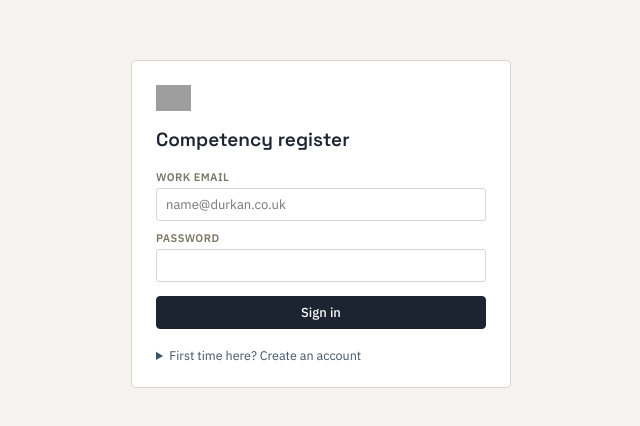
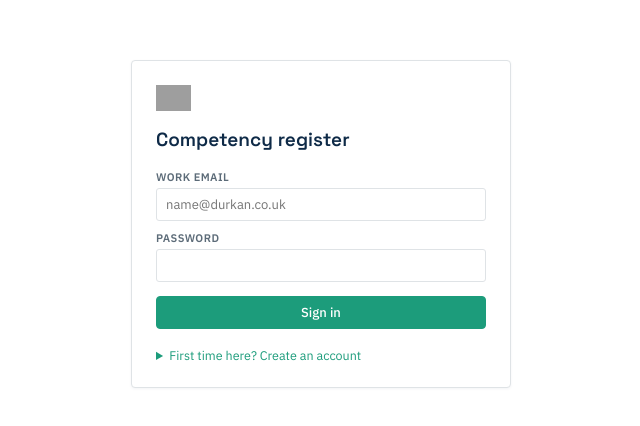
Before and after one commit to garybarton088/Durkan-Competency, a Next.js app in the folder durkan-competency-app/durkan-app/: page /login in a window 1280 px wide. Shown: the part 176-602 px from the top of the page, without its empty margins (319-959 px from the left). Built offline with nearby package versions, Linux system fonts and the light colour scheme; no server answers; grey boxes are pictures that could not be loaded.

Commit message:
Update color variables and button styles in CSS

```diff
--- a/durkan-competency-app/durkan-app/app/globals.css
+++ b/durkan-competency-app/durkan-app/app/globals.css
@@ -1,12 +1,12 @@
 :root {
-  --paper: #f5f4f0;
-  --ink: #1b2430;
-  --steel: #3d5568;
-  --steel-l: #7a93a6;
-  --amber: #d98a2b;
-  --sage: #4b7a51;
-  --brick: #b23a2f;
-  --line: #dad6ca;
+  --paper: #ffffff;
+  --ink: #0e2a47;
+  --steel: #1c9c7b;
+  --steel-l: #6fcab0;
+  --amber: #1c9c7b;
+  --sage: #1c9c7b;
+  --brick: #c0392b;
+  --line: #dfe3e6;
 }
 
 * { box-sizing: border-box; }
@@ -30,6 +30,7 @@ input, select, textarea { font-family: inherit; }
   background: #fff;
   border: 1px solid var(--line);
   border-radius: 4px;
+  box-shadow: 0 1px 3px rgba(14, 42, 71, 0.05);
 }
 
 .fld {
@@ -47,16 +48,16 @@ input, select, textarea { font-family: inherit; }
   font-size: 11px;
   text-transform: uppercase;
   letter-spacing: 0.04em;
-  color: #7a7666;
+  color: #5c6b78;
   font-weight: 600;
   display: block;
   margin-bottom: 4px;
 }
 
 .btn {
-  border: 1px solid var(--steel);
+  border: 1px solid var(--ink);
   background: #fff;
-  color: var(--steel);
+  color: var(--ink);
   padding: 7px 12px;
   border-radius: 4px;
   font-size: 13px;
@@ -65,9 +66,9 @@ input, select, textarea { font-family: inherit; }
   align-items: center;
   gap: 6px;
 }
-.btn:hover { background: var(--steel); color: #fff; }
-.btn.primary { background: var(--ink); color: #fff; border-color: var(--ink); }
-.btn.primary:hover { background: #000; }
+.btn:hover { background: var(--ink); color: #fff; }
+.btn.primary { background: var(--steel); color: #fff; border-color: var(--steel); }
+.btn.primary:hover { background: #157e64; border-color: #157e64; }
 .btn.danger { border-color: var(--brick); color: var(--brick); }
 .btn.danger:hover { background: var(--brick); color: #fff; }
 
@@ -76,5 +77,5 @@ input, select, textarea { font-family: inherit; }
   padding: 9px 12px; border-radius: 4px; border: none; background: transparent;
   color: var(--ink); font-size: 13.5px; font-weight: 500; text-decoration: none;
 }
-.navbtn.active { background: var(--ink); color: var(--paper); }
-.navbtn:not(.active):hover { background: #eae7de; }
+.navbtn.active { background: var(--ink); color: #fff; }
+.navbtn:not(.active):hover { background: #eef2f5; }
```
